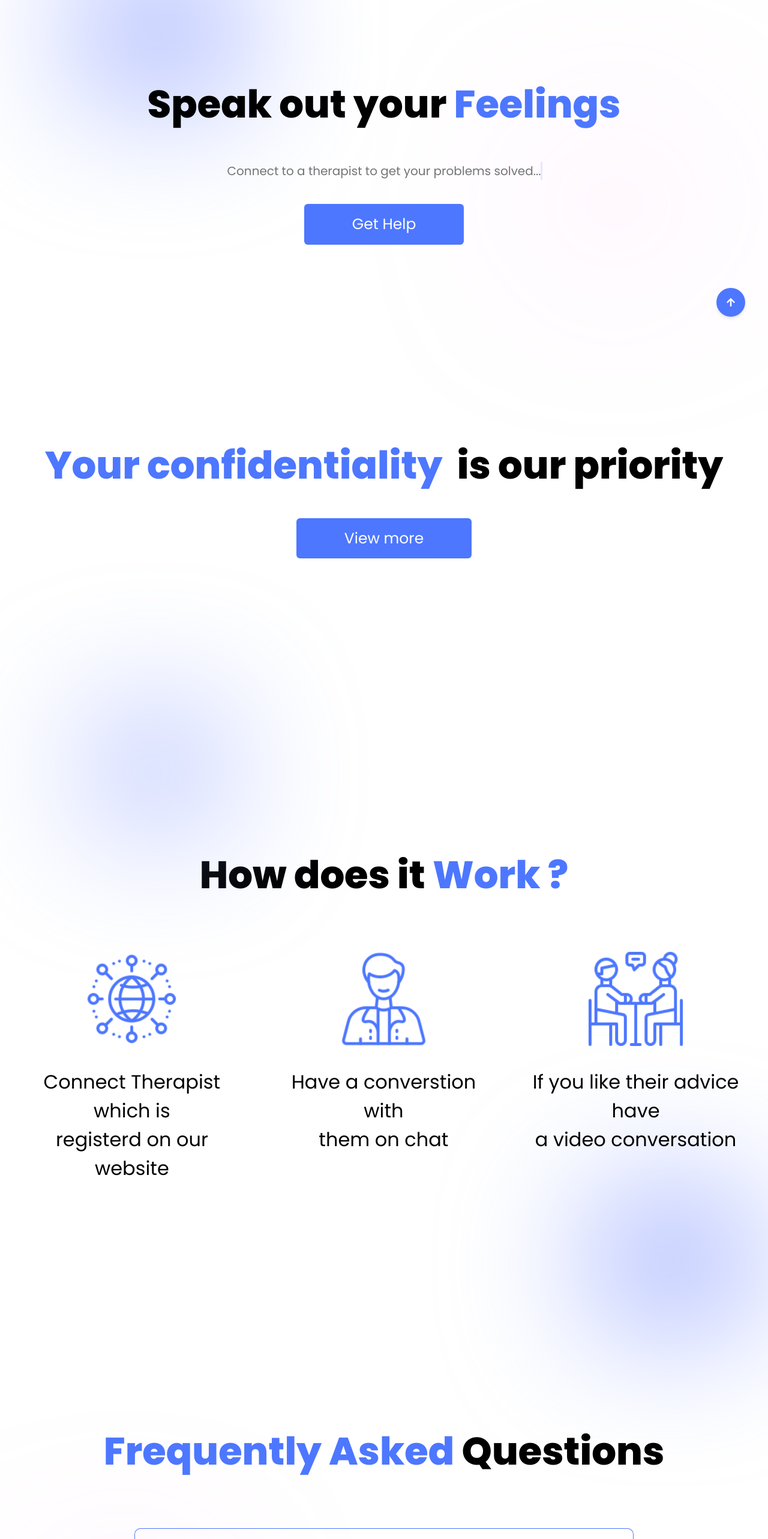
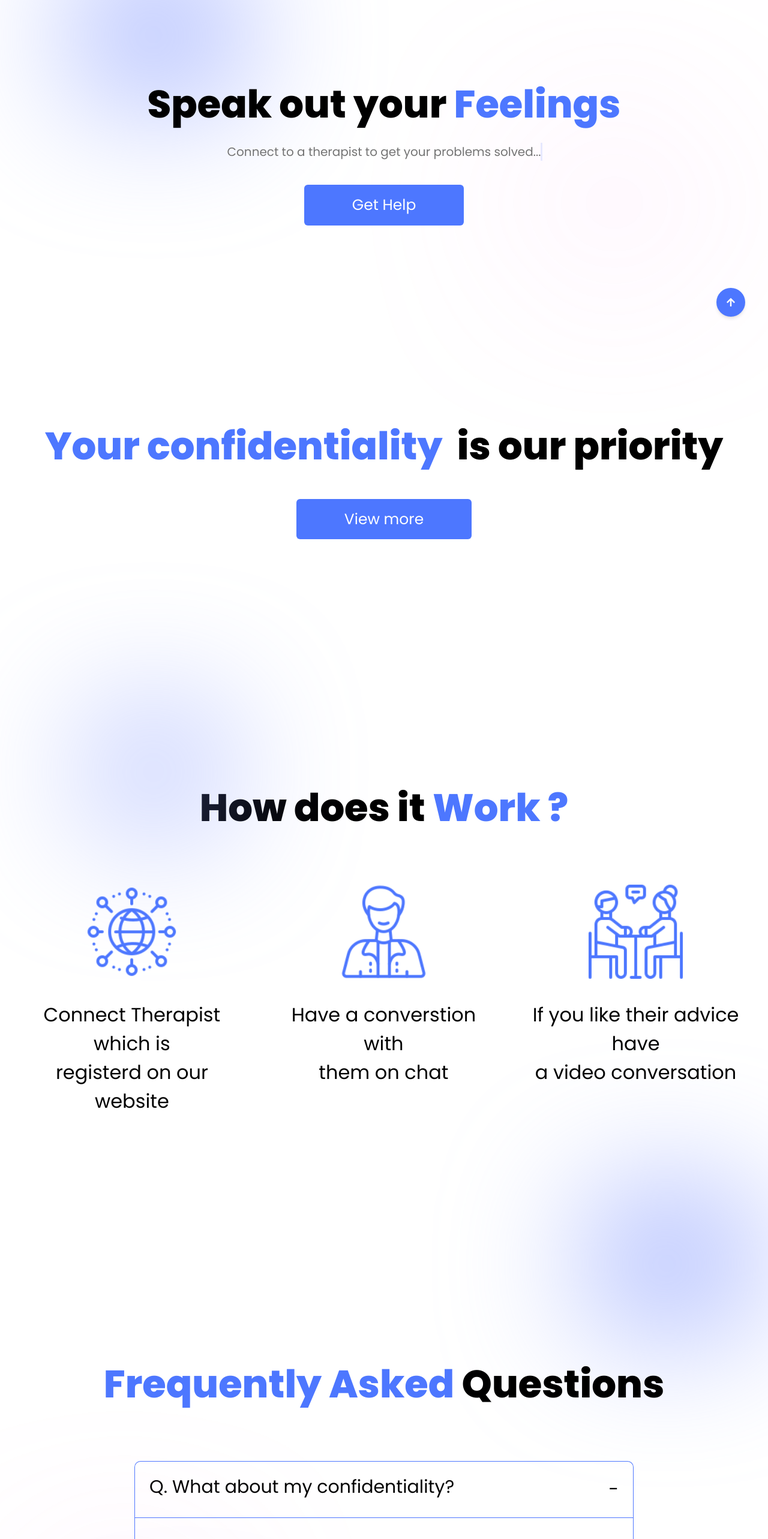
Before and after one commit to prathmesh-ka-github/Mental-Health-Platform, a React (Vite) app: page / in a window 1280 px wide. Shown: the part 234-2800 px from the top of the page at 60% size. Built offline with nearby package versions, Linux system fonts and the light colour scheme.

Commit message:
added data to acordion and started work on solution.jsx

```diff
--- a/package.json
+++ b/package.json
@@ -1,10 +1,10 @@
 {
-  "name": "mental-health",
+  "name": "mental-health-platform",
   "private": true,
   "version": "0.0.0",
   "type": "module",
   "scripts": {
-    "dev": "vite --port 6969",
+    "dev": "vite",
     "build": "vite build",
     "preview": "vite preview"
   },
--- a/src/components/Faq.jsx
+++ b/src/components/Faq.jsx
@@ -24,10 +24,12 @@ const Faq = () => {
             <div className='mobile:px-4 lg:px-8 '>
               <div id='blueborder'
                 className='flex w-[100%] justify-between txt-light mobile:text-[25px] lg:text-[30px] mobile:p-2 lg:p-6 cursor-pointer'>
-                <h1>Question 1</h1>
+                <h1>Q. What about my confidentiality?</h1>
                 <span>-</span>
               </div>
-              <div id='blueborder2' className='content show'>Lorem ipsum dolor sit amet consectetur adipisicing elit. Ut deserunt nostrum facilis asperiores dignissimos nobis adipisci quasi quas, numquam, reiciendis quod aut. Repellendus esse tempora dolorem velit, obcaecati dicta deserunt?</div>
+              <div id='blueborder2' className='content show'>
+
+              </div>
             </div>
 
             {//Accordian here -------------------------------
@@ -36,11 +38,10 @@ const Faq = () => {
               <div className='mobile:px-4 lg:px-8 '>
                 <div id='blueborder' onClick={() => toggle(i)}
                 className='flex w-[100%] justify-between txt-light mobile:text-[25px] lg:text-[30px] mobile:p-2 lg:p-6 cursor-pointer'>
-                  <h1>{item.question}</h1>
+                  <h1 className='z-10'>{item.question}</h1>
                   <span>{selected === i ? '-' : '+'}</span>
                 </div>
                 <div id='blueborder2' className={selected === i ? 'content show' : 'content'}>{item.answer}</div>
-
               </div>
           ))}
 
@@ -52,16 +53,16 @@ const Faq = () => {
 
 const data = [
   {
-    question : 'Question 2',
-    answer : 'Lorem ipsum dolor sit amet consectetur adipisicing elit. Ut deserunt nostrum facilis asperiores dignissimos nobis adipisci quasi quas, numquam, reiciendis quod aut. Repellendus esse tempora dolorem velit, obcaecati dicta deserunt?',
+    question : 'Q. What causes mental health problems?',
+    answer : 'Scientists are still studying how people become mentally ill, so we do not know as much as we would like about how a person develops a mental disorder. There may be genetic causes or inherited vulnerabilities, prenatal care injuries or difficulties, exposure to toxins, or other unknown sources. Poverty, homelessness, overcrowding, stressful living conditions, frequent exposure to violence, abusive parents or severe marital or relationship problems can contribute to the development of a mental illness. There are various types of mental disorders and each one has its causes. click here to know more',
   },
   {
-    question : 'Question 3',
-    answer : 'Lorem ipsum dolor sit amet consectetur adipisicing elit. Ut deserunt nostrum facilis asperiores dignissimos nobis adipisci quasi quas, numquam, reiciendis quod aut. Repellendus esse tempora dolorem velit, obcaecati dicta deserunt? ',
+    question : 'Q. Are there cures for mental health problems?',
+    answer : 'It is often more realistic and helpful to find out what helps with the issues you face. Talking, counselling, medication, friendships, exercise, good sleep and nutrition, and meaningful occupation can all help. ',
   },
   {
-    question : 'Question 4',
-    answer : 'Lorem ipsum dolor sit amet consectetur adipisicing elit. Ut deserunt nostrum facilis asperiores dignissimos nobis adipisci quasi quas, numquam, reiciendis quod aut. Repellendus esse tempora dolorem velit, obcaecati dicta deserunt?'
+    question : "Q. How do I know if I'm unwell?",
+    answer : 'If your beliefs , thoughts , feelings or behaviours have a significant impact on your ability to function in what might be considered a normal or ordinary way, it would be important to seek help. You can take our free mental health test survey and find out. click here!'
   }
 ]
 
--- a/src/components/Home.jsx
+++ b/src/components/Home.jsx
@@ -8,7 +8,7 @@ const Home = () => {
         <div className="font-bold txt-light mobile:text-[40px] lg:text-[64px]">
           Speak out your<span className="txt-main">&nbsp;Feelings</span>
         </div>
-        <div className="txt-ternary-light lg:text-[20px] mt-5 md:flex-row flex mobile:flex-col mobile:items-center justify-center">
+        <div className="txt-ternary-light lg:text-[20px] mt-3 md:flex-row flex mobile:flex-col mobile:items-center justify-center">
           <div>Connect to a therapist to get your&nbsp;</div><div className="type mobile:w-[179px] w-auto">problems solved...</div>
         </div>
         <button className="text-white back-main px-[80px] py-[15px] mt-10 rounded-md text-[25px] hover:bg-blue-400 active:bg-blue-500 transition-all" >
@@ -20,7 +20,7 @@ const Home = () => {
           Your confidentiality <span className="txt-light ">&nbsp;is our priority</span>
         </div>
         <br />
-        <button className="text-white back-main px-[80px] py-[15px] mt-10 mb-80 rounded-md text-[25px]  hover:bg-blue-400 active:bg-blue-500 transition-all" >View more</button>
+        <button className="text-white back-main px-[80px] py-[15px] mt-10 mb-60 rounded-md text-[25px]  hover:bg-blue-400 active:bg-blue-500 transition-all" >View more</button>
       </div>
     </div>
   )
--- a/src/components/Solutions.jsx
+++ b/src/components/Solutions.jsx
@@ -3,13 +3,18 @@ import React from 'react'
 const Solutions = () => {
     return (
         <div className='flex justify-center mb-[1000px]'>
-            <div className="z-10 font-bold txt-main mt-[10rem] mobile:text-[40px] lg:text-[64px] flex mobile:flex-col mobile:items-center lg:flex-row">
-                Solution
-                <div className="txt-light flex">&nbsp;to all your</div>
-                <div className="txt-light flex">&nbsp; problems</div>
+            <div>
+                <div className="z-10 font-bold txt-main mt-[10rem] mobile:text-[40px] lg:text-[64px] flex mobile:flex-col mobile:items-center lg:flex-row">
+                    Solution
+                    <div className="txt-light flex">&nbsp;to all your</div>
+                    <div className="txt-light flex">&nbsp; problems</div>
+                </div>
+                <div className="txt-ternary-light lg:text-[20px] mt-3 md:flex-row flex mobile:flex-col mobile:items-center justify-center">
+                    <div>We’ll help you tackle through problems related with</div>
+                </div>
             </div>
         </div>
-      )
+    )
 }
 
 export default Solutions
--- a/src/index.css
+++ b/src/index.css
@@ -214,8 +214,10 @@ body {
   transition: all 0.5s cubic-bezier(0,0.5,0,1);
   padding: 0px;
   font-size:0px;
+  z-index: 20;
 }
-.content.show {
+.show {
+  z-index: 20;
   padding: 20px;
   height: auto;
   max-height: 99999px;
```
